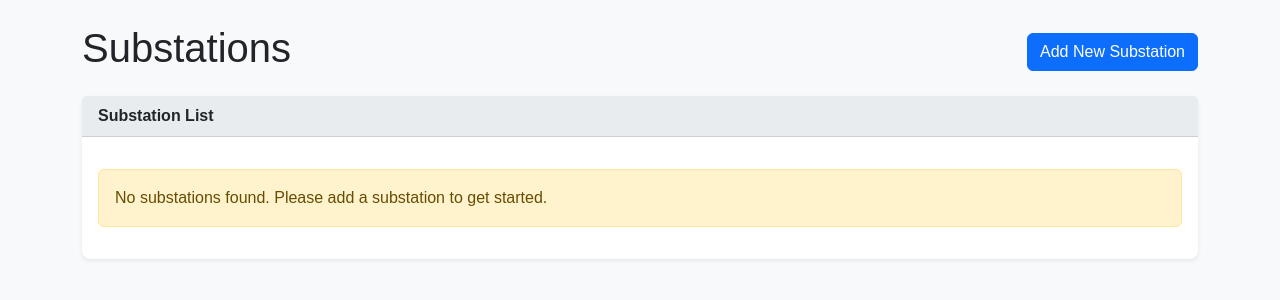
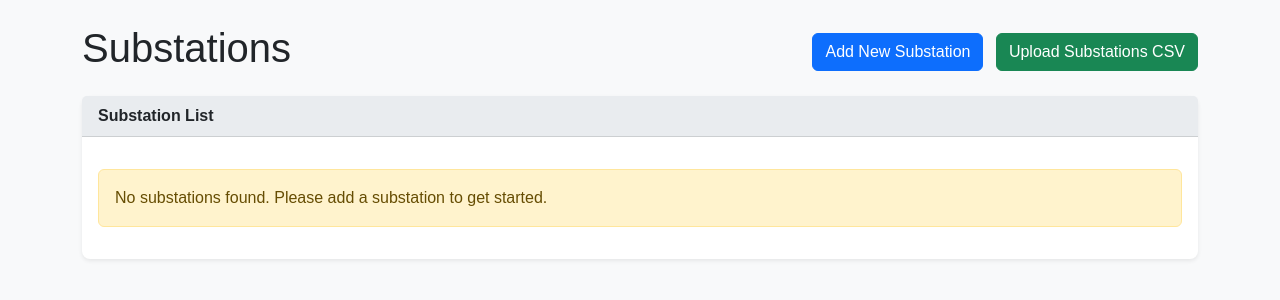
Before and after one commit to hamzan95/fire-fighting-reliability, a Flask app: page /substations in a window 1280 px wide. Shown: the part 56-356 px from the top of the page. Run offline with Flask 3, Linux system fonts and the light colour scheme; a user stored in the database is signed in.

Commit message:
Update substations.html

```diff
--- a/src/templates/substations.html
+++ b/src/templates/substations.html
@@ -1,5 +1,3 @@
-{# substations.html #}
-
 {% extends 'base.html' %}
 
 {% block title %}Substations - Fire Fighting System Reliability{% endblock %}
@@ -7,7 +5,10 @@
 {% block content %}
 <div class="d-flex justify-content-between align-items-center mb-3">
     <h1>Substations</h1>
-    <a href="{{ url_for('main.add_substation') }}" class="btn btn-primary">Add New Substation</a>
+    <div>
+        <a href="{{ url_for('main.add_substation') }}" class="btn btn-primary me-2">Add New Substation</a>
+        <a href="{{ url_for('main.upload_substations') }}" class="btn btn-success">Upload Substations CSV</a> {# Add this line #}
+    </div>
 </div>
 
 <div class="card">
@@ -31,10 +32,6 @@
                     <td>{{ substation.coverage_status }}</td>
                     <td>
                         <a href="{{ url_for('main.edit_substation', id=substation.id) }}" class="btn btn-sm btn-primary">Edit</a>
-                        {# Add a delete button with a POST form #}
-                        <form action="{{ url_for('main.delete_substation', id=substation.id) }}" method="POST" style="display:inline;" onsubmit="return confirm('Are you sure you want to delete this substation and ALL its associated inspection records?');">
-                            <button type="submit" class="btn btn-sm btn-danger">Delete</button>
-                        </form>
                     </td>
                 </tr>
                 {% endfor %}
```
